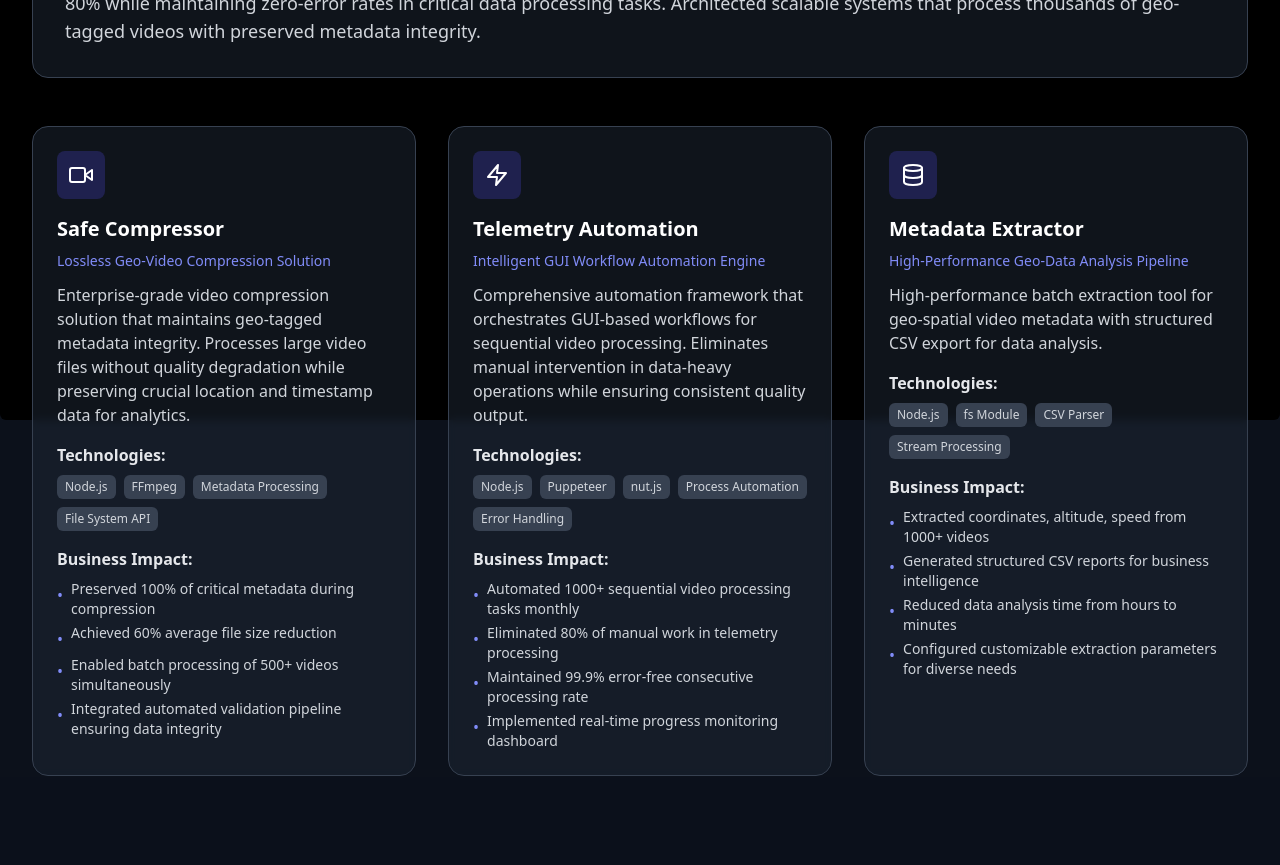
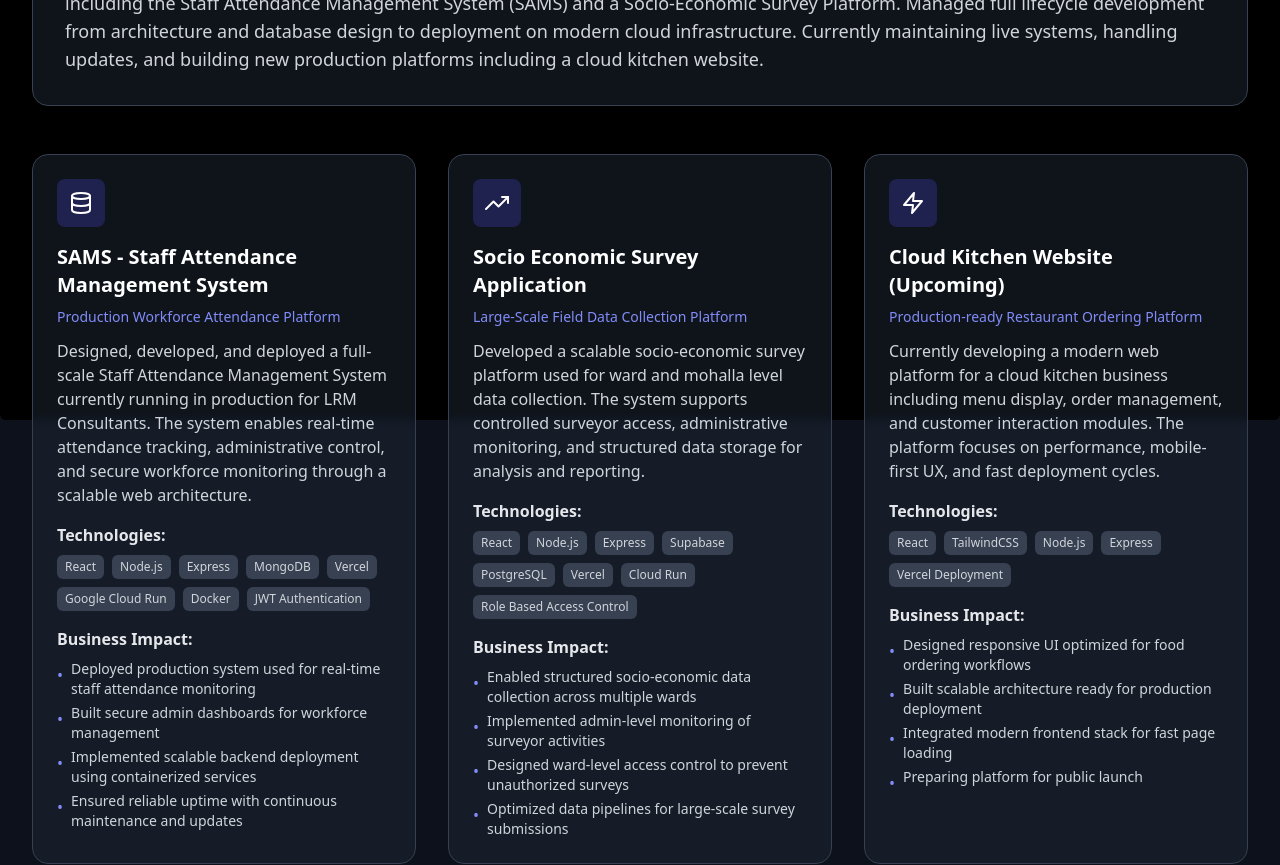
Before and after one commit to simha10/portfolio, a React (Vite) app: page / in a window 1280 px wide. Shown: the part 2780-3645 px from the top of the page. Built offline with nearby package versions, Linux system fonts and the light colour scheme.

Commit message:
update : dependencies

```diff
--- a/src/components/Experience.jsx
+++ b/src/components/Experience.jsx
@@ -5,46 +5,89 @@ import TiltCard from './TiltCard';
 const Experience = () => {
     const tools = [
         {
-            icon: <FiVideo className="w-6 h-6" />,
-            title: 'Safe Compressor',
-            tagline: 'Lossless Geo-Video Compression Solution',
-            description: 'Enterprise-grade video compression solution that maintains geo-tagged metadata integrity. Processes large video files without quality degradation while preserving crucial location and timestamp data for analytics.',
-            tech: ['Node.js', 'FFmpeg', 'Metadata Processing', 'File System API'],
+            icon: <FiDatabase className="w-6 h-6" />,
+            title: "SAMS - Staff Attendance Management System",
+            tagline: "Production Workforce Attendance Platform",
+            description:
+                "Designed, developed, and deployed a full-scale Staff Attendance Management System currently running in production for LRM Consultants. The system enables real-time attendance tracking, administrative control, and secure workforce monitoring through a scalable web architecture.",
+            tech: [
+                "React",
+                "Node.js",
+                "Express",
+                "MongoDB",
+                "Vercel",
+                "Google Cloud Run",
+                "Docker",
+                "JWT Authentication"
+            ],
             impact: [
-                'Preserved 100% of critical metadata during compression',
-                'Achieved 60% average file size reduction',
-                'Enabled batch processing of 500+ videos simultaneously',
-                'Integrated automated validation pipeline ensuring data integrity'
+                "Deployed production system used for real-time staff attendance monitoring",
+                "Built secure admin dashboards for workforce management",
+                "Implemented scalable backend deployment using containerized services",
+                "Ensured reliable uptime with continuous maintenance and updates"
             ],
-            accentColor: 'indigo'
+            accentColor: "indigo",
+            link: "https://attendance.lrmconsultant.in"
+        },
+        {
+            icon: <FiTrendingUp className="w-6 h-6" />,
+            title: "Socio Economic Survey Application",
+            tagline: "Large-Scale Field Data Collection Platform",
+            description:
+                "Developed a scalable socio-economic survey platform used for ward and mohalla level data collection. The system supports controlled surveyor access, administrative monitoring, and structured data storage for analysis and reporting.",
+            tech: [
+                "React",
+                "Node.js",
+                "Express",
+                "Supabase",
+                "PostgreSQL",
+                "Vercel",
+                "Cloud Run",
+                "Role Based Access Control"
+            ],
+            impact: [
+                "Enabled structured socio-economic data collection across multiple wards",
+                "Implemented admin-level monitoring of surveyor activities",
+                "Designed ward-level access control to prevent unauthorized surveys",
+                "Optimized data pipelines for large-scale survey submissions"
+            ],
+            accentColor: "indigo",
+            link: "https://socio-economic-survey.vercel.app/"
         },
         {
             icon: <FiZap className="w-6 h-6" />,
-            title: 'Telemetry Automation',
-            tagline: 'Intelligent GUI Workflow Automation Engine',
-            description: 'Comprehensive automation framework that orchestrates GUI-based workflows for sequential video processing. Eliminates manual intervention in data-heavy operations while ensuring consistent quality output.',
-            tech: ['Node.js', 'Puppeteer', 'nut.js', 'Process Automation', 'Error Handling'],
+            title: "Cloud Kitchen Website (Upcoming)",
+            tagline: "Production-ready Restaurant Ordering Platform",
+            description:
+                "Currently developing a modern web platform for a cloud kitchen business including menu display, order management, and customer interaction modules. The platform focuses on performance, mobile-first UX, and fast deployment cycles.",
+            tech: [
+                "React",
+                "TailwindCSS",
+                "Node.js",
+                "Express",
+                "Vercel Deployment"
+            ],
             impact: [
-                'Automated 1000+ sequential video processing tasks monthly',
-                'Eliminated 80% of manual work in telemetry processing',
-                'Maintained 99.9% error-free consecutive processing rate',
-                'Implemented real-time progress monitoring dashboard'
+                "Designed responsive UI optimized for food ordering workflows",
+                "Built scalable architecture ready for production deployment",
+                "Integrated modern frontend stack for fast page loading",
+                "Preparing platform for public launch"
             ],
-            accentColor: 'indigo'
+            accentColor: "indigo"
         },
         {
-            icon: <FiDatabase className="w-6 h-6" />,
-            title: 'Metadata Extractor',
-            tagline: 'High-Performance Geo-Data Analysis Pipeline',
-            description: 'High-performance batch extraction tool for geo-spatial video metadata with structured CSV export for data analysis.',
-            tech: ['Node.js', 'fs Module', 'CSV Parser', 'Stream Processing'],
+            icon: <FiVideo className="w-6 h-6" />,
+            title: "Safe Compressor",
+            tagline: "Lossless Geo-Video Compression Solution",
+            description:
+                "Enterprise-grade video compression pipeline preserving geo-tagged metadata while reducing storage footprint.",
+            tech: ["Node.js", "FFmpeg", "Metadata Processing"],
             impact: [
-                'Extracted coordinates, altitude, speed from 1000+ videos',
-                'Generated structured CSV reports for business intelligence',
-                'Reduced data analysis time from hours to minutes',
-                'Configured customizable extraction parameters for diverse needs'
+                "Preserved 100% metadata integrity",
+                "Reduced video file size by 60%",
+                "Enabled batch compression for large datasets"
             ],
-            accentColor: 'indigo'
+            accentColor: "indigo"
         }
     ];
 
@@ -66,7 +109,7 @@ const Experience = () => {
                     <div className="bg-gray-800/50 backdrop-blur-sm rounded-2xl p-8 border border-gray-700 transform transition duration-500 hover:border-indigo-500 hover:shadow-xl">
                         <div className="flex flex-col md:flex-row items-center gap-6">
                             <div className="text-center md:text-left">
-                                <h3 className="text-2xl font-bold text-indigo-400">Automation Engineer</h3>
+                                <h3 className="text-2xl font-bold text-indigo-400">Application Developer</h3>
                                 <p className="text-lg text-gray-300 mt-1">LRM Consultanats • Remote</p>
                                 <p className="text-gray-400 mt-2">May 2025 - Present</p>
                                 <div className="mt-4 flex flex-wrap justify-center md:justify-start gap-2">
@@ -85,7 +128,13 @@ const Experience = () => {
 
                         <div className="mt-6">
                             <p className="text-gray-300 text-lg">
-                                Developed and deployed enterprise-grade automation solutions that streamline video processing workflows. Reduced manual effort by 80% while maintaining zero-error rates in critical data processing tasks. Architected scalable systems that process thousands of geo-tagged videos with preserved metadata integrity.
+                                Full-stack developer at LRM Consultants responsible for designing, developing,
+                                deploying, and maintaining production web applications including the Staff
+                                Attendance Management System (SAMS) and a Socio-Economic Survey Platform.
+                                Managed full lifecycle development from architecture and database design to
+                                deployment on modern cloud infrastructure. Currently maintaining live systems,
+                                handling updates, and building new production platforms including a cloud
+                                kitchen website.
                             </p>
                         </div>
                     </div>
```
Also changed, not shown: 1 other file (tests, documents, lock files or other folders).
